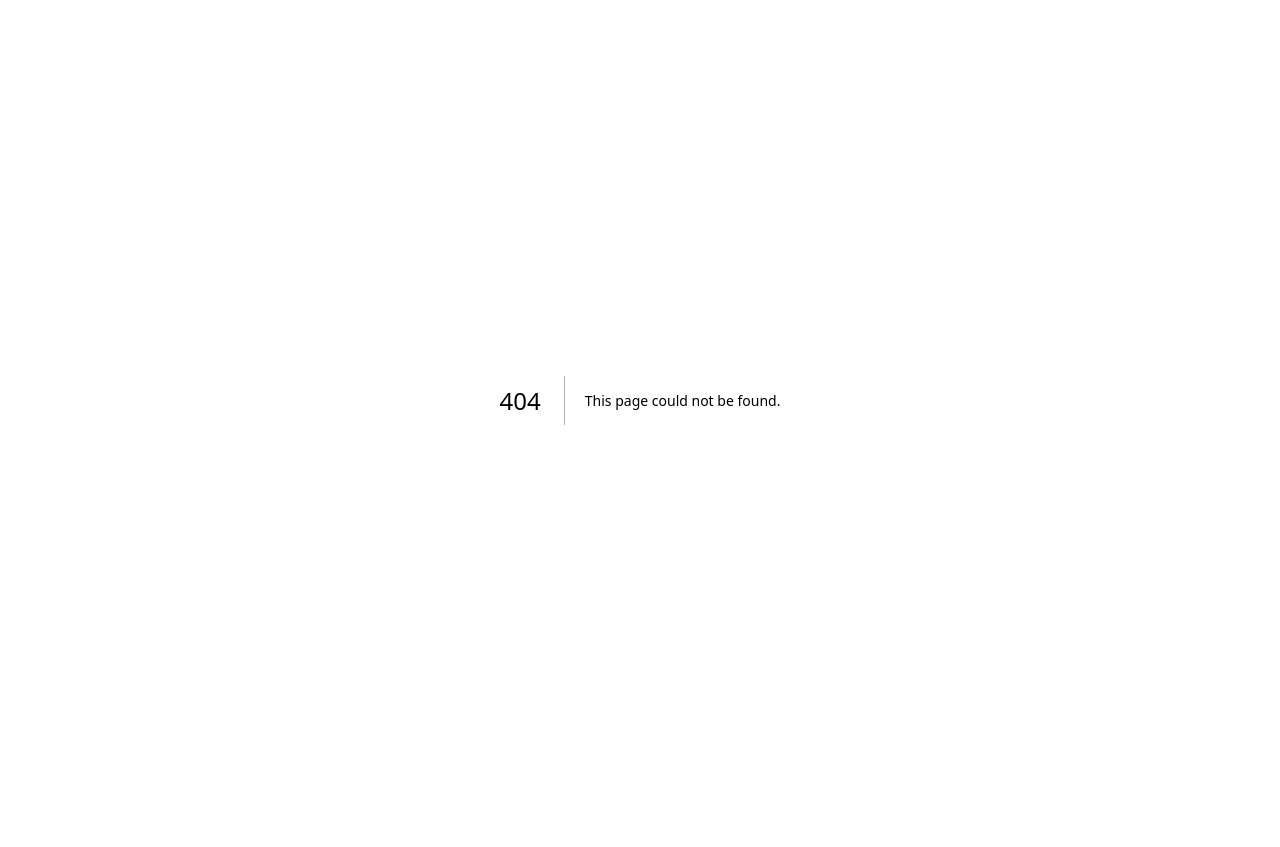
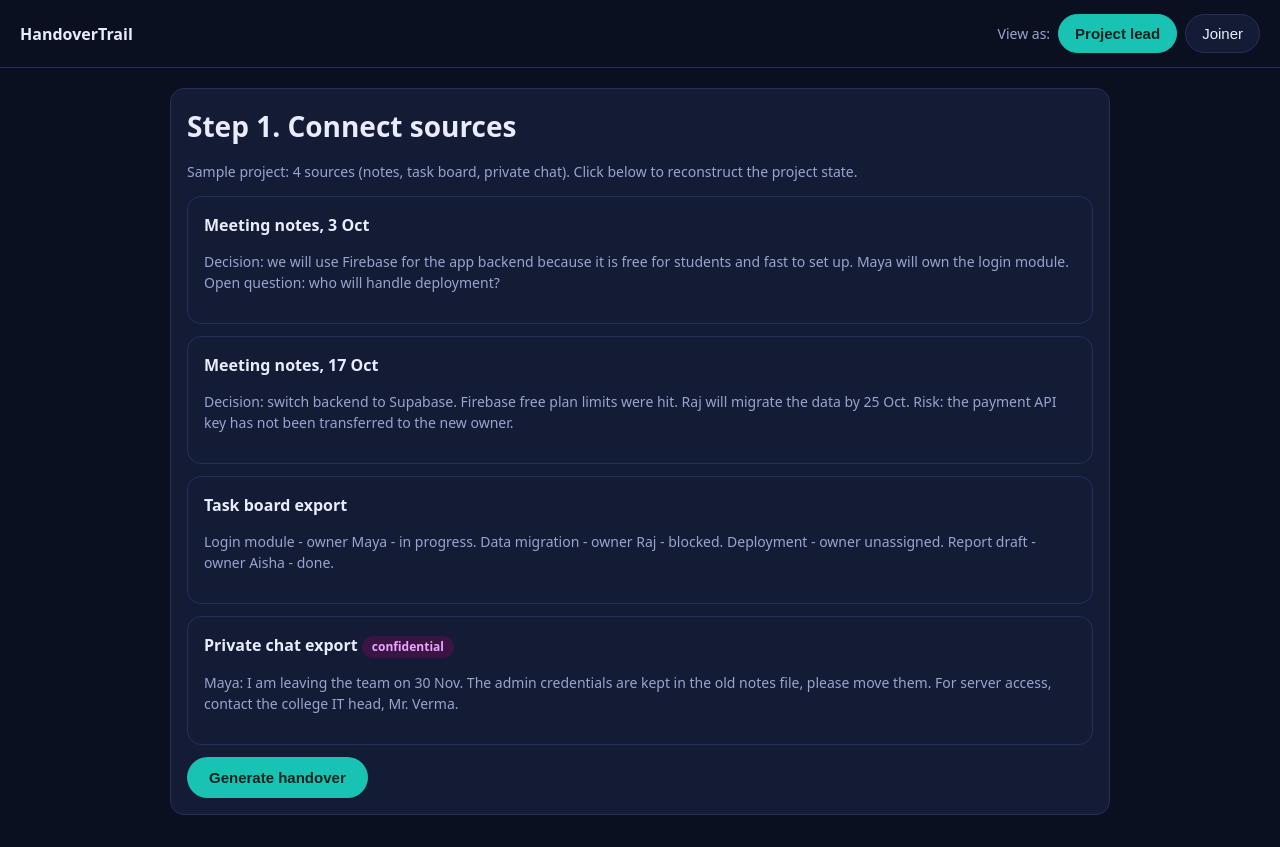
Before and after one commit to sirisha2009/HandoverTrail, a Next.js app: page /demo in a window 1280 px wide. Before the commit this address had no page. Before the commit the page ends 800 px from the top, so only its background shows below. Built offline with nearby package versions, Linux system fonts and the light colour scheme.

Commit message:
add demo review flow

```diff
--- /dev/null
+++ b/app/demo/page.js
@@ -0,0 +1,103 @@
+"use client";
+import Link from "next/link";
+import { useState } from "react";
+import { sources, mockClaims } from "../../data/sample";
+
+function Highlight({ text, snippet }) {
+  const k = snippet ? text.indexOf(snippet) : -1;
+  if (k < 0) return <span>{text}</span>;
+  return (<span>{text.slice(0, k)}<mark>{snippet}</mark>{text.slice(k + snippet.length)}</span>);
+}
+
+export default function Demo() {
+  const [claims, setClaims] = useState(null);
+  const [role, setRole] = useState("lead");
+  const [openId, setOpenId] = useState(null);
+  const [editId, setEditId] = useState(null);
+  const [draft, setDraft] = useState("");
+  const [version, setVersion] = useState(0);
+  const [acked, setAcked] = useState(false);
+
+  const load = () => setClaims(mockClaims.map((c) => ({ ...c, status: "pending" })));
+  const set = (id, patch) => setClaims(claims.map((c) => (c.id === id ? { ...c, ...patch } : c)));
+  const pending = claims ? claims.filter((c) => c.status === "pending").length : 0;
+  const visible = (c) => role === "lead" || !c.confidential;
+  const srcOf = (id) => sources.find((s) => s.id === id);
+  const approved = claims ? claims.filter((c) => c.status === "approved" && visible(c)) : [];
+  const types = ["Decision", "Owner", "Blocker", "Risk", "Next action", "Contact"];
+
+  return (
+    <main>
+      <div className="top">
+        <Link href="/"><strong>HandoverTrail</strong></Link>
+        <div className="row" style={{ margin: 0 }}>
+          <span className="mute">View as:</span>
+          <button className={"step" + (role === "lead" ? " on" : "")} onClick={() => setRole("lead")}>Project lead</button>
+          <button className={"step" + (role === "joiner" ? " on" : "")} onClick={() => setRole("joiner")}>Joiner</button>
+        </div>
+      </div>
+      <div className="wrap">
+        {!claims && (
+          <div className="card">
+            <h2 style={{ marginTop: 0 }}>Step 1. Connect sources</h2>
+            <p className="mute">Sample project: 4 sources (notes, task board, private chat). Click below to reconstruct the project state.</p>
+            {sources.filter(visible).map((s) => (<div key={s.id} className="card"><strong>{s.title}</strong> {s.confidential && <span className="badge conf">confidential</span>}<p className="mute">{s.text}</p></div>))}
+            <button className="btn" onClick={load}>Generate handover</button>
+          </div>
+        )}
+        {claims && (
+          <div className="two">
+            <div>
+              <h2 style={{ marginTop: 0 }}>Review claims</h2>
+              <p className="mute">{pending} pending. Click a claim to see its source. Approve, edit or reject each one.</p>
+              {claims.filter(visible).map((c) => (
+                <div key={c.id} className="card" style={{ opacity: c.status === "rejected" ? 0.45 : 1 }}>
+                  <span className="badge type">{c.type}</span>
+                  <span className={"badge " + c.confidence}>{c.confidence}</span>
+                  {c.confidential && <span className="badge conf">confidential</span>}
+                  {c.status !== "pending" && <span className="badge type">{c.status}</span>}
+                  {editId === c.id ? (
+                    <div><textarea rows={3} value={draft} onChange={(e) => setDraft(e.target.value)} />
+                      <div className="row"><button className="btn sm" onClick={() => { set(c.id, { text: draft, status: "approved", confidence: "verified" }); setEditId(null); }}>Save and approve</button>
+                        <button className="btn sm ghost" onClick={() => setEditId(null)}>Cancel</button></div></div>
+                  ) : (<p style={{ margin: "8px 0", cursor: "pointer" }} onClick={() => setOpenId(c.id)}>{c.text}</p>)}
+                  {c.note && <p className="mute">Note: {c.note}</p>}
+                  {editId !== c.id && (
+                    <div className="row">
+                      <button className="btn sm" onClick={() => set(c.id, { status: "approved" })}>Approve</button>
+                      <button className="btn sm amb" onClick={() => { setEditId(c.id); setDraft(c.text); }}>Edit</button>
+                      <button className="btn sm red" onClick={() => set(c.id, { status: "rejected" })}>Reject</button>
+                      <button className="btn sm ghost" onClick={() => setOpenId(c.id)}>View source</button>
+                    </div>)}
+                </div>
+              ))}
+            </div>
+            <div>
+              <h2 style={{ marginTop: 0 }}>Evidence</h2>
+              {(() => {
+                const c = claims.find((x) => x.id === openId);
+                if (!c) return <div className="card mute">Select a claim to see where it came from.</div>;
+                const s = srcOf(c.sourceId);
+                if (!s) return <div className="card"><strong>No source found.</strong><p className="mute">This claim is an unverified assumption. Do not treat it as fact.</p></div>;
+                return <div className="card"><strong>{s.title}</strong><p><Highlight text={s.text} snippet={c.snippet} /></p></div>;
+              })()}
+              <h2>Handover</h2>
+              <div className="card">
+                <p className="mute">Publish when every claim is reviewed. Joiners will not see confidential items.</p>
+                <button className="btn" disabled={pending > 0 || approved.length === 0} onClick={() => { setVersion(version + 1); setAcked(false); }}>Publish handover v{version + 1}</button>
+              </div>
+            </div>
+          </div>
+        )}
+        {version > 0 && (
+          <div className="card" style={{ marginTop: 20 }}>
+            <h2 style={{ marginTop: 0 }}>Handover v{version} ({role === "lead" ? "Project lead view" : "Joiner view"})</h2>
+            {types.map((t) => { const items = approved.filter((c) => c.type === t); return items.length ? (
+              <div key={t}><strong>{t}s</strong><ul>{items.map((c) => <li key={c.id}>{c.text} <span className="mute">[{srcOf(c.sourceId)?.title || "no source"}]</span></li>)}</ul></div>) : null; })}
+            {acked ? <p className="ok">Receipt acknowledged.</p> : <button className="btn" onClick={() => setAcked(true)}>Acknowledge receipt</button>}
+          </div>
+        )}
+      </div>
+    </main>
+  );
+}
```
